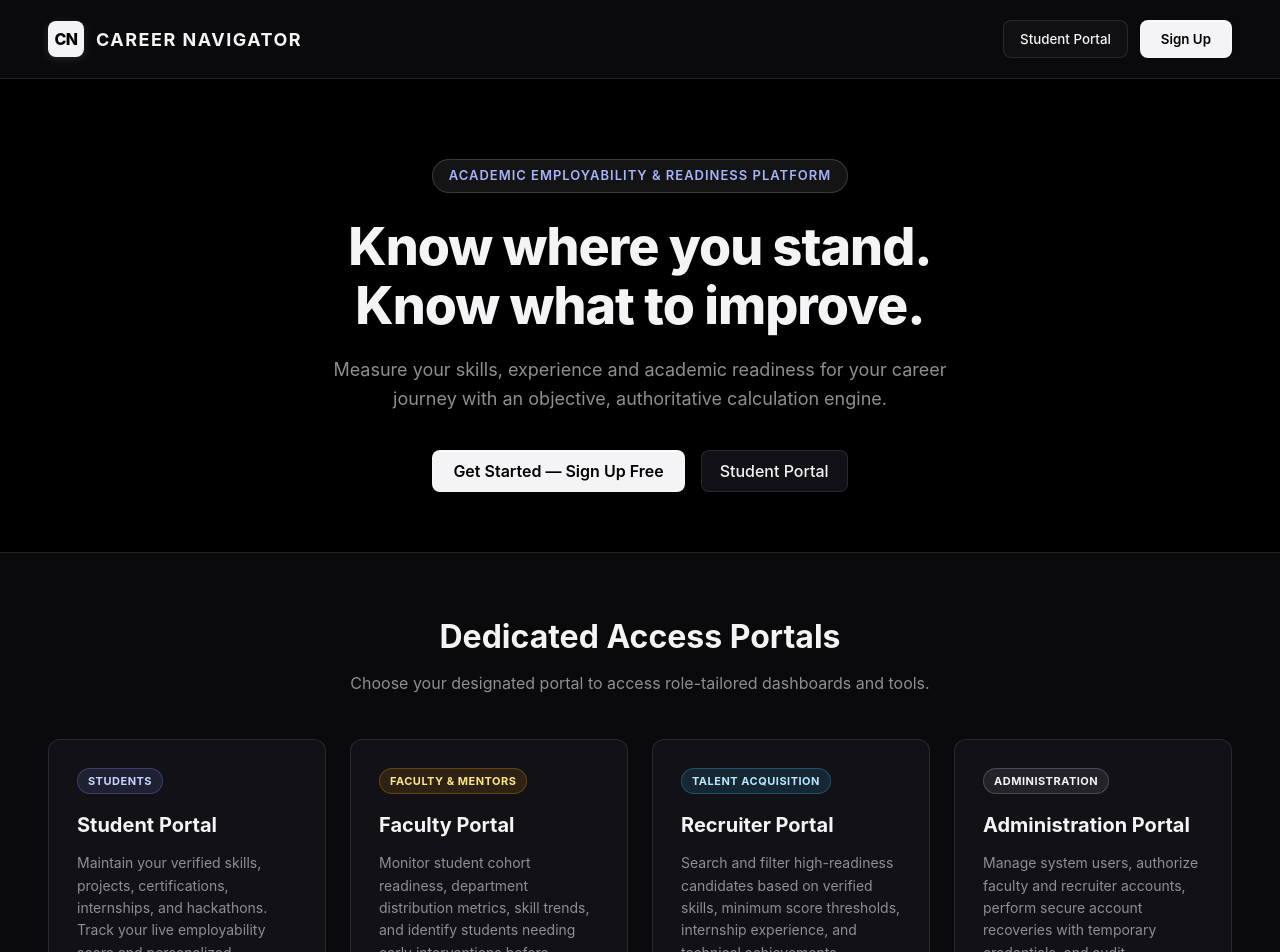
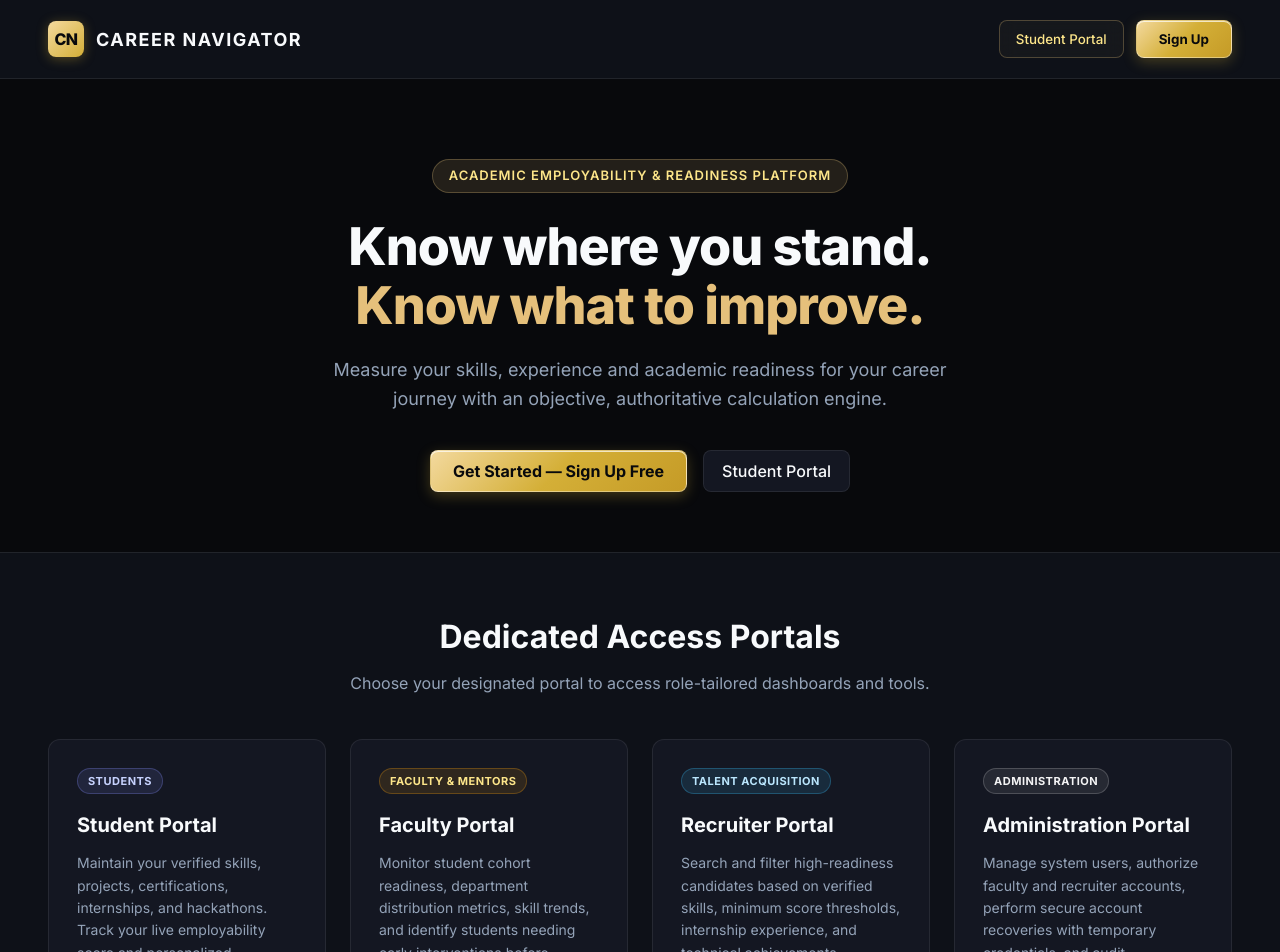
Before and after one commit to RayyanAhammed-V/CareerPulse, a React (Vite) app in the folder frontend/: page / in a window 1280 px wide. Shown: the top 952 px of the page. Built offline with nearby package versions, Linux system fonts and the light colour scheme; no server answers.

Commit message:
style(frontend): upgrade to Obsidian & Champagne Gold with animated score gauge, shimmer progress bars, and enhanced visibility

```diff
--- a/frontend/src/index.css
+++ b/frontend/src/index.css
@@ -1,56 +1,62 @@
 /* ============================================================
    CAREER NAVIGATOR - DESIGN SYSTEM & GLOBAL CSS
-   Option 3: Titanium Monolith & Frosted Glass (Apple Pro / Leica Minimalist Luxury)
+   The Obsidian & Champagne Gold (Bespoke Luxury & High-Legibility)
    ============================================================ */
 
 :root {
-  /* Pitch-Black Monolith & Dark Titanium Surfaces */
-  --bg-primary: #000000;
-  --bg-secondary: #0A0A0C;
-  --bg-card: #121216;
-  --bg-card-hover: #18181F;
-  --bg-input: #0A0A0E;
+  /* Rich Velvet Obsidian & Deep Slate Surfaces */
+  --bg-primary: #08090C;
+  --bg-secondary: #0E1118;
+  --bg-card: #141722;
+  --bg-card-hover: #1A1F2E;
+  --bg-input: #0B0D14;
 
-  /* Polished Titanium Sheen & Luminescent Accents */
-  --color-green-primary: #F4F4F6;        /* Pure Luminous White / Polished Titanium */
-  --color-green-secondary: #E4E4E7;      /* Brushed Platinum */
-  --color-green-light: #A5B4FC;          /* Electric Iris / Subtle Luminescence */
-  --color-green-subtle: rgba(255, 255, 255, 0.08); /* Frosted Glass Sheen */
-  --color-green-border: rgba(255, 255, 255, 0.16); /* Hairline Titanium Glass Border */
+  /* Brushed Champagne Gold & Radiant Amber Accents */
+  --color-green-primary: #E5C07B;        /* Champagne Gold / Radiant Warmth */
+  --color-green-secondary: #D4AF37;      /* Classic Pure Gold */
+  --color-green-light: #FDE68A;          /* Luminous Soft Ivory Gold */
+  --color-green-subtle: rgba(229, 192, 123, 0.12); /* Ambient Gold Glow */
+  --color-green-border: rgba(229, 192, 123, 0.28); /* Hairline Gold Border */
 
-  /* Semantic Luxury Inverted Text for Titanium Buttons */
-  --text-inverted: #000000;
+  /* Gold & Amber Gradients */
+  --gold-gradient: linear-gradient(135deg, #F3D99E 0%, #D4AF37 50%, #C59B27 100%);
+  --gold-bar-gradient: linear-gradient(90deg, #D4AF37 0%, #F59E0B 100%);
+  --gold-glow: 0 0 20px rgba(229, 192, 123, 0.25);
+
+  /* Inverted Text for Gold Buttons */
+  --text-inverted: #08090C;
+
+  /* High-Contrast Readability Typography */
+  --text-main: #F8FAFC;                  /* Crisp Diamond White (100% visible) */
+  --text-muted: #94A3B8;                 /* Clean Silver Slate */
+  --text-dim: #717D94;                   /* Elevated Legible Gray (never blends into background) */
+  --text-accent: #E5C07B;                /* Warm Gold Highlight */
+
+  /* Hairline Razor Borders & Subtle Gold Focus Glow */
+  --border-color: rgba(255, 255, 255, 0.08);
+  --border-focus: #E5C07B;
+
+  /* Refined Luxury Status Colors */
+  --danger-color: #F87171;
+  --danger-bg: rgba(239, 68, 68, 0.14);
+  --danger-border: rgba(239, 68, 68, 0.32);
+
+  --warning-color: #FBBF24;
+  --warning-bg: rgba(245, 158, 11, 0.14);
+  --warning-border: rgba(245, 158, 11, 0.32);
+
+  --success-color: #34D399;
+  --success-bg: rgba(16, 185, 129, 0.14);
+  --success-border: rgba(16, 185, 129, 0.32);
 
   /* Typography */
-  --text-main: #F4F4F5;                  /* Crisp Silver-White */
-  --text-muted: #8E8E93;                 /* Neutral Titanium Gray */
-  --text-dim: #52525B;                   /* Deep Charcoal Zinc */
-
-  /* Hairline Razor Borders & Subtle Glow Focus */
-  --border-color: rgba(255, 255, 255, 0.10);
-  --border-focus: rgba(255, 255, 255, 0.38);
-
-  /* Refined Luxury Status Colors */
-  --danger-color: #FB7185;
-  --danger-bg: rgba(244, 63, 94, 0.12);
-  --danger-border: rgba(244, 63, 94, 0.28);
-
-  --warning-color: #FBBF24;
-  --warning-bg: rgba(245, 158, 11, 0.12);
-  --warning-border: rgba(245, 158, 11, 0.28);
-
-  --success-color: #34D399;
-  --success-bg: rgba(52, 211, 153, 0.12);
-  --success-border: rgba(52, 211, 153, 0.28);
-
-  /* Typography */
-  --font-sans: -apple-system, BlinkMacSystemFont, 'SF Pro Display', 'Inter', 'Segoe UI', Roboto, Oxygen, Ubuntu, sans-serif;
+  --font-sans: 'Inter', -apple-system, BlinkMacSystemFont, 'Segoe UI', Roboto, sans-serif;
   --font-mono: ui-monospace, SFMono-Regular, Menlo, Monaco, Consolas, monospace;
 
   /* Shadows - Ambient Luxury Depth */
-  --shadow-sm: 0 1px 3px 0 rgba(0, 0, 0, 0.7);
-  --shadow-md: 0 4px 16px -1px rgba(0, 0, 0, 0.8), 0 2px 6px -2px rgba(0, 0, 0, 0.6);
-  --shadow-lg: 0 16px 36px -4px rgba(0, 0, 0, 0.95), 0 8px 16px -6px rgba(0, 0, 0, 0.8);
+  --shadow-sm: 0 2px 4px 0 rgba(0, 0, 0, 0.6);
+  --shadow-md: 0 6px 18px -2px rgba(0, 0, 0, 0.7), 0 0 12px rgba(229, 192, 123, 0.04);
+  --shadow-lg: 0 18px 38px -4px rgba(0, 0, 0, 0.85), 0 0 24px rgba(229, 192, 123, 0.06);
 
   /* Precision Radii */
   --radius-sm: 8px;
@@ -59,7 +65,7 @@
   --radius-full: 9999px;
 
   /* Transitions */
-  --transition-fast: 160ms cubic-bezier(0.16, 1, 0.3, 1);
+  --transition-fast: 180ms cubic-bezier(0.16, 1, 0.3, 1);
   --transition-normal: 280ms cubic-bezier(0.16, 1, 0.3, 1);
 }
 
@@ -73,6 +79,9 @@ html, body {
   width: 100%;
   min-height: 100vh;
   background-color: var(--bg-primary);
+  background-image:
+    radial-gradient(ellipse 65% 45% at 15% 0%, rgba(229, 192, 123, 0.05) 0%, transparent 70%),
+    radial-gradient(ellipse 50% 50% at 85% 95%, rgba(99, 102, 241, 0.03) 0%, transparent 60%);
   color: var(--text-main);
   font-family: var(--font-sans);
   font-size: 15px;
@@ -89,13 +98,14 @@ html, body {
 }
 
 a {
-  color: var(--color-green-light);
+  color: var(--color-green-primary);
   text-decoration: none;
-  transition: color var(--transition-fast);
+  transition: color var(--transition-fast), text-shadow var(--transition-fast);
 }
 
 a:hover {
-  color: #FFFFFF;
+  color: var(--color-green-light);
+  text-shadow: 0 0 8px rgba(229, 192, 123, 0.4);
 }
 
 button {
@@ -120,7 +130,7 @@ input, select, textarea {
 
 input:focus, select:focus, textarea:focus {
   border-color: var(--border-focus);
-  box-shadow: 0 0 0 2px rgba(255, 255, 255, 0.12);
+  box-shadow: 0 0 0 2px rgba(229, 192, 123, 0.2);
 }
 
 input::placeholder, textarea::placeholder {
@@ -129,25 +139,25 @@ input::placeholder, textarea::placeholder {
 
 /* Base Utility Classes */
 .btn-primary {
-  background-color: var(--color-green-primary);
-  color: var(--text-inverted, #000000);
-  font-weight: 600;
-  padding: 10px 20px;
+  background: linear-gradient(135deg, #F3D99E 0%, #D4AF37 50%, #C59B27 100%);
+  color: var(--text-inverted, #08090C);
+  font-weight: 700;
+  padding: 10px 22px;
   border-radius: var(--radius-sm);
   display: inline-flex;
   align-items: center;
   justify-content: center;
   gap: 8px;
-  border: 1px solid rgba(255, 255, 255, 0.25);
-  box-shadow: 0 1px 2px rgba(0, 0, 0, 0.3), inset 0 1px 0 rgba(255, 255, 255, 0.8);
+  border: 1px solid rgba(255, 255, 255, 0.35);
+  box-shadow: 0 4px 14px rgba(212, 175, 55, 0.28), inset 0 1px 0 rgba(255, 255, 255, 0.7);
   transition: all var(--transition-fast);
+  cursor: pointer;
 }
 
 .btn-primary:hover {
-  background-color: var(--color-green-secondary);
-  color: #000000;
-  transform: translateY(-1px);
-  box-shadow: 0 4px 16px rgba(255, 255, 255, 0.15), inset 0 1px 0 rgba(255, 255, 255, 0.9);
+  background: linear-gradient(135deg, #FDF0CD 0%, #E5C07B 50%, #D4AF37 100%);
+  transform: translateY(-2px);
+  box-shadow: 0 6px 22px rgba(212, 175, 55, 0.4), inset 0 1px 0 rgba(255, 255, 255, 0.9);
 }
 
 .btn-primary:disabled {
@@ -174,14 +184,15 @@ input::placeholder, textarea::placeholder {
 
 .btn-secondary:hover {
   background-color: var(--bg-card-hover);
-  border-color: rgba(255, 255, 255, 0.24);
-  color: #FFFFFF;
+  border-color: var(--color-green-border);
+  color: var(--color-green-light);
+  transform: translateY(-1px);
 }
 
 .btn-outline {
-  background: rgba(255, 255, 255, 0.03);
-  color: var(--text-main);
-  border: 1px solid var(--border-color);
+  background: rgba(229, 192, 123, 0.04);
+  color: var(--color-green-light);
+  border: 1px solid var(--color-green-border);
   padding: 8px 16px;
   border-radius: var(--radius-sm);
   font-weight: 500;
@@ -190,9 +201,11 @@ input::placeholder, textarea::placeholder {
 }
 
 .btn-outline:hover {
-  background: rgba(255, 255, 255, 0.08);
-  border-color: rgba(255, 255, 255, 0.28);
+  background: var(--color-green-subtle);
+  border-color: var(--color-green-primary);
   color: #FFFFFF;
+  box-shadow: 0 0 14px rgba(229, 192, 123, 0.18);
+  transform: translateY(-1px);
 }
 
 .btn-danger {
@@ -205,7 +218,7 @@ input::placeholder, textarea::placeholder {
 }
 
 .btn-danger:hover {
-  background-color: rgba(239, 68, 68, 0.2);
+  background-color: rgba(239, 68, 68, 0.25);
 }
 
 /* Card Container */
@@ -215,42 +228,59 @@ input::placeholder, textarea::placeholder {
   border-radius: var(--radius-md);
   padding: 20px;
   box-shadow: var(--shadow-sm);
-  transition: border-color var(--transition-fast), box-shadow var(--transition-fast);
+  transition: border-color var(--transition-fast), box-shadow var(--transition-fast), transform var(--transition-fast);
   backdrop-filter: blur(12px);
 }
 
 .card:hover {
-  border-color: var(--border-focus);
+  border-color: rgba(229, 192, 123, 0.25);
   box-shadow: var(--shadow-md);
 }
 
-/* Badges */
+/* Badges with Live Pulsing Dot */
 .badge {
   display: inline-flex;
   align-items: center;
-  padding: 4px 10px;
+  gap: 6px;
+  padding: 4px 12px;
   border-radius: var(--radius-full);
-  font-size: 12px;
-  font-weight: 600;
+  font-size: 11px;
+  font-weight: 700;
   text-transform: uppercase;
-  letter-spacing: 0.5px;
+  letter-spacing: 0.8px;
+}
+
+.badge::before {
+  content: '';
+  width: 6px;
+  height: 6px;
+  border-radius: 50%;
+  background-color: currentColor;
+  box-shadow: 0 0 8px currentColor;
+  animation: pulseDot 2s infinite ease-in-out;
+}
+
+@keyframes pulseDot {
+  0%, 100% { opacity: 1; transform: scale(1); }
+  50% { opacity: 0.4; transform: scale(0.75); }
 }
 
 .badge-ready {
   background: var(--success-bg);
-  color: var(--success-color);
+  color: #34D399;
   border: 1px solid var(--success-border);
 }
 
 .badge-developing {
-  background: var(--warning-bg);
-  color: var(--warning-color);
-  border: 1px solid var(--warning-border);
+  background: rgba(245, 158, 11, 0.15);
+  color: #FCD34D;
+  border: 1px solid rgba(245, 158, 11, 0.35);
+  box-shadow: 0 0 12px rgba(245, 158, 11, 0.12);
 }
 
 .badge-needs-dev {
   background: var(--danger-bg);
-  color: var(--danger-color);
+  color: #FB7185;
   border: 1px solid var(--danger-border);
 }
 
--- a/frontend/src/pages/LandingPage.css
+++ b/frontend/src/pages/LandingPage.css
@@ -23,8 +23,8 @@
 .brand-icon {
   width: 36px;
   height: 36px;
-  background-color: var(--color-green-primary);
-  color: var(--text-inverted, #000000);
+  background: linear-gradient(135deg, #F3D99E 0%, #D4AF37 100%);
+  color: #08090C;
   font-weight: 800;
   font-size: 16px;
   display: flex;
@@ -32,7 +32,7 @@
   justify-content: center;
   border-radius: var(--radius-sm);
   letter-spacing: -0.5px;
-  box-shadow: 0 2px 10px rgba(255, 255, 255, 0.12);
+  box-shadow: 0 2px 12px rgba(212, 175, 55, 0.35);
 }
 
 .brand-text {
@@ -141,15 +141,33 @@
   border-radius: var(--radius-md);
   padding: 28px;
   cursor: pointer;
-  transition: all var(--transition-fast);
+  transition: all var(--transition-normal);
   display: flex;
   flex-direction: column;
+  position: relative;
+  overflow: hidden;
+}
+
+.portal-card::before {
+  content: '';
+  position: absolute;
+  top: 0;
+  left: 0;
+  width: 100%;
+  height: 2px;
+  background: linear-gradient(90deg, transparent, rgba(229, 192, 123, 0.5), transparent);
+  opacity: 0;
+  transition: opacity 0.3s ease;
 }
 
 .portal-card:hover {
   transform: translateY(-4px);
-  border-color: rgba(255, 255, 255, 0.35);
-  box-shadow: 0 14px 32px rgba(0, 0, 0, 0.6), 0 0 24px rgba(255, 255, 255, 0.04);
+  border-color: rgba(229, 192, 123, 0.35);
+  box-shadow: 0 16px 36px rgba(0, 0, 0, 0.6), 0 0 24px rgba(229, 192, 123, 0.1);
+}
+
+.portal-card:hover::before {
+  opacity: 1;
 }
 
 .portal-badge {
@@ -237,12 +255,13 @@
 .feature-score {
   font-size: 28px;
   font-weight: 800;
-  color: var(--text-main);
+  color: var(--color-green-primary);
   line-height: 1;
-  background-color: rgba(255, 255, 255, 0.05);
+  background: rgba(229, 192, 123, 0.08);
   padding: 10px 14px;
   border-radius: var(--radius-sm);
-  border: 1px solid var(--border-color);
+  border: 1px solid var(--color-green-border);
+  box-shadow: 0 0 14px rgba(229, 192, 123, 0.1);
 }
 
 .feature-info h4 {
@@ -275,7 +294,7 @@
   font-size: 16px;
   font-weight: 700;
   letter-spacing: 1px;
-  color: var(--text-main);
+  color: var(--color-green-primary);
 }
 
 .footer-copy {
--- a/frontend/src/pages/StudentDashboard.jsx
+++ b/frontend/src/pages/StudentDashboard.jsx
@@ -342,7 +342,7 @@ export default function StudentDashboard() {
             {/* Score & Calculation Dial Banner */}
             <div className="score-banner card">
               <div className="score-banner-left">
-                <div className="big-score-dial">
+                <div className="big-score-dial" style={{ '--score-pct': currentScore }}>
                   <span className="dial-value">{currentScore}</span>
                   <span className="dial-label">Score / 100</span>
                 </div>
```
Also changed, not shown: frontend/src/pages/PortalLogin.css (+13 -0 lines), frontend/src/pages/StudentDashboard.css (+128 -31 lines).
